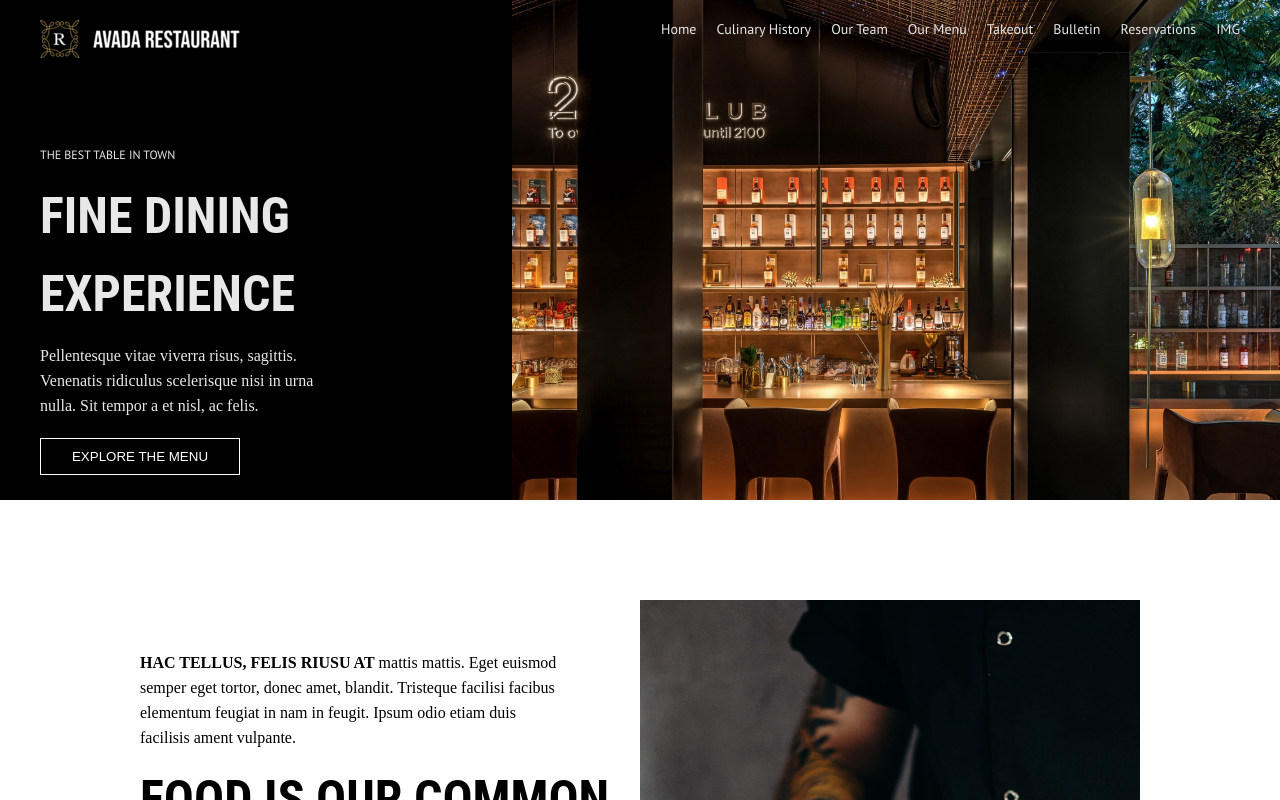
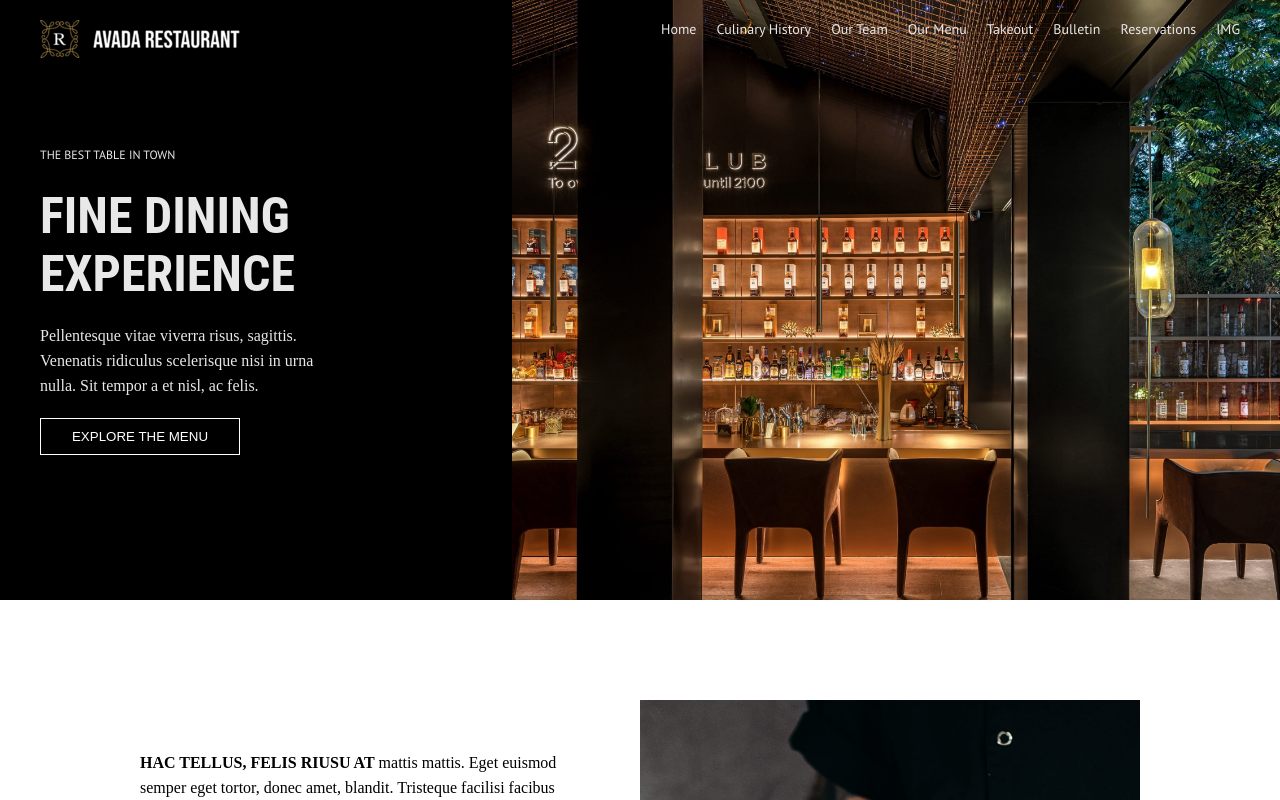
Before and after one commit to DamianoLunardo/proj-html-vuejs, a Vue app: page / in a window 1280 px wide. Shown: the top 800 px of the page. Built offline with nearby package versions, Linux system fonts and the light colour scheme.

Commit message:
Fix header

```diff
--- a/src/components/AppHeader.vue
+++ b/src/components/AppHeader.vue
@@ -26,10 +26,10 @@ export default {
                     <div>
                         <img src="/public/images/logo-restaurant-2x-200x38.png" />
                     </div>
-                    <div class="text-info prova">
+                    <div class="text-info ">
                         <p class="text-sub">THE BEST TABLE IN TOWN</p>
-                        <h1>FINE DINING</h1>
-                        <h1>EXPERIENCE</h1>
+                        <h1>FINE DINING <br>
+                        EXPERIENCE</h1>
                         <p>Pellentesque vitae viverra risus, sagittis.<br>
                             Venenatis ridiculus scelerisque nisi in urna<br>
                             nulla. Sit tempor a et nisl, ac felis.</p>
@@ -56,7 +56,7 @@ export default {
     background-size: contain, 60% auto;
     background-repeat: no-repeat;
     background-position: left center, right center;
-    height: 500px;
+    height: 600px;
 }
 
 .header {
```
